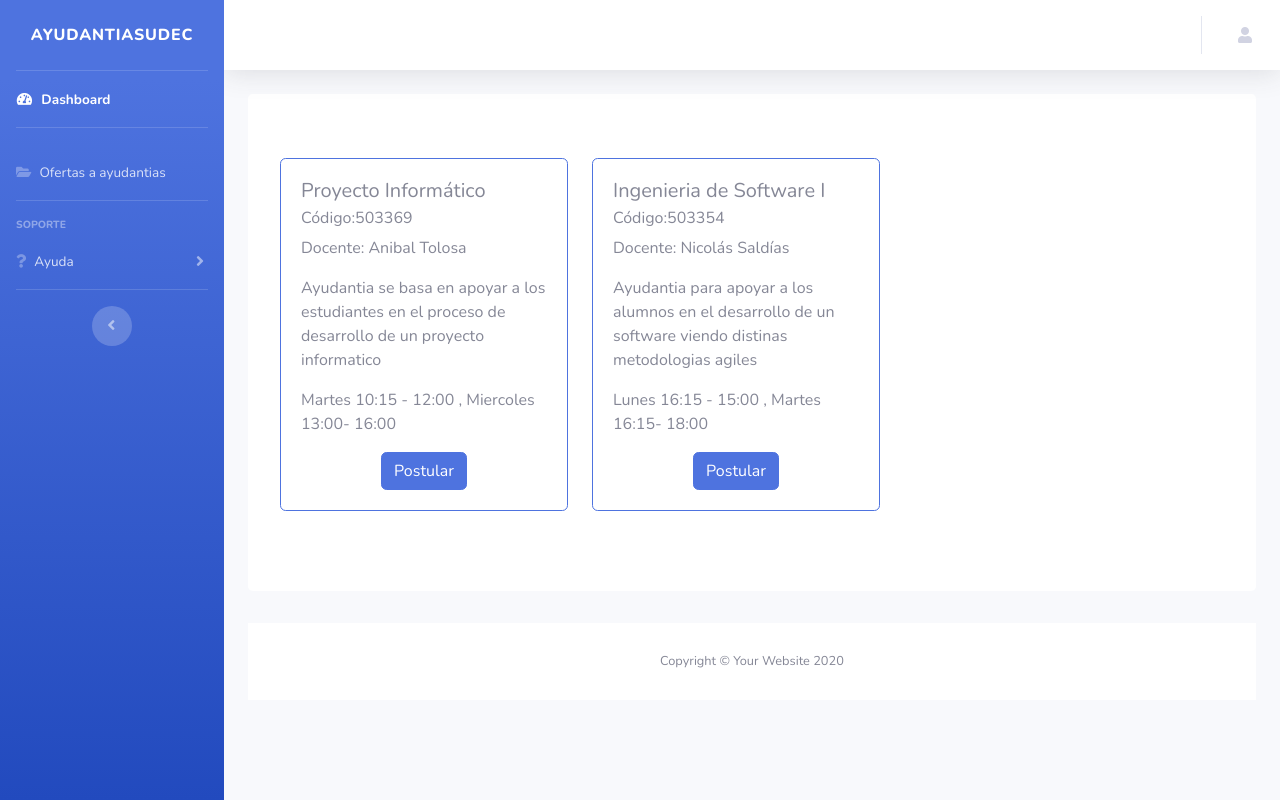
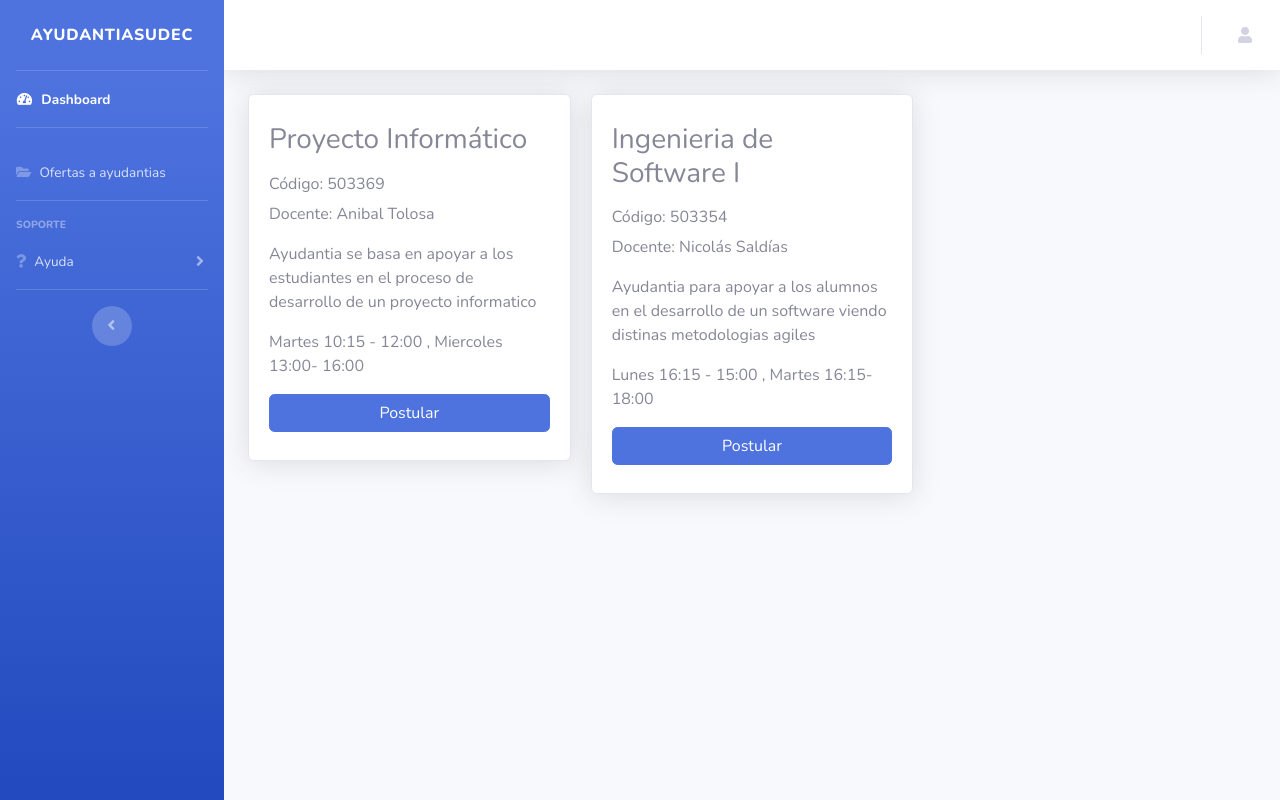
Before and after one commit to BeleIgnacia/PostulaAyudantiasUdeC, a Django app: template templates/plataforma/desplegar_ofertas_ayudantias.html in a window 1280 px wide. Run offline with Django 3.2, Linux system fonts and the light colour scheme; the template is opened without the code that fills it: values that come from a table or form of the project are taken from there, others are empty; data comes from the database, SQL or seed files in the repository; both versions use the stored data as it was after the commit; parts of the project's set-up code (start-up, migrations or seed data) failed here and were passed over; some libraries are stand-ins or nearby versions.

Commit message:
Integración ofertas de ayudantías

```diff
--- a/templates/base/base_dashboard.html
+++ b/templates/base/base_dashboard.html
@@ -89,6 +89,7 @@
         <!-- End of Main Content -->
 
         <!-- Footer -->
+        <!--
         <footer class="sticky-footer bg-white">
             <div class="container my-auto">
                 <div class="copyright text-center my-auto">
@@ -96,6 +97,7 @@
                 </div>
             </div>
         </footer>
+        -->
         <!-- End of Footer -->
 
     </div>
--- a/templates/plataforma/desplegar_ofertas_ayudantias.html
+++ b/templates/plataforma/desplegar_ofertas_ayudantias.html
@@ -4,38 +4,27 @@
 
 {% block content %}
 
-
     {% if object_list %}
-        <div class="jumbotron" style="background-color: white;">
-        <div class="card-deck">
+        <div class="card-columns">
             {% for ayudantia in object_list %}
-                <div class="card-group">
-                    <div class="card border-primary mb-3" style="width: 18rem;">
+                <div class="card shadow h-100 py-2" id="card_{{ ayudantia.curso.codigo }}">
                     <div class="card-body">
-                            <h5 class="card-title">{{ ayudantia.curso.nombre }}</h5>
-                            <h6 class="card-subtitle mb-2 text-muted">Código:{{ ayudantia.curso.codigo }}</h6>
+                        <h3 class="card-title mb-4" id="title_{{ ayudantia.curso.codigo }}">{{ ayudantia.curso.nombre }}</h3>
+                        <h6 class="card-subtitle mb-2 text-muted">Código: {{ ayudantia.curso.codigo }}</h6>
                         <p class="card-text">Docente: {{ ayudantia.curso.docente }}</p>
                         <p class="card-text">{{ ayudantia.descripcion }}</p>
                         <p class="card-text">{{ ayudantia.horario }}</p>
                         <div class="text-center">
                             {% if not request.session.es_docente and not request.session.es_administrador %}
                                 <!-- Solo a alumno se le permite postular -->
-
-
-                                    <a type="button" class="btn btn-primary" data-toggle="modal" data-target="#ingresarDatos"
+                                <a type="button" id="btn_{{ ayudantia.curso.codigo }}" class="btn btn-primary btn-block" data-toggle="modal" data-target="#ingresarDatos"
                                    data-cursomodal='{ "id":"{{ ayudantia.id }}", "codigo":"{{ ayudantia.curso.codigo }}" ,"nombre_curso":"{{ ayudantia.curso.nombre }}" }'>Postular</a>
                             {% endif %}
                         </div>
                     </div>
                 </div>
-                </div>
-
             {% endfor %}
         </div>
-    {% else %}
-        <h1>No hay ofertas de asignaturas para el Semestre actual</h1>
-    {% endif %}
-
 
         <div class="modal fade" id="ingresarDatos" tabindex="-1" role="dialog" aria-labelledby="" aria-hidden="true">
             <div class="modal-dialog" role="document">
@@ -50,10 +39,9 @@
                         <form>
                             <div class="form-group">
                                 <label for="Semestre" class="col-form-label">Semestre donde aprobó la asignatura:</label>
-                            <input type="text" class="form-control" placeholder="Ej: 2019-2" id="Semestre" name="Semestre"></input>
-
+                                <input type="text" class="form-control" placeholder="Ej: 2019-2" id="Semestre" name="Semestre"/>
                                 <label for="Nota" class="col-form-label">Nota:</label>
-                            <input class="form-control" placeholder="Ej: 4.3" id="Nota"></input>
+                                <input class="form-control" placeholder="Ej: 4.3" id="Nota"/>
                             </div>
                         </form>
                     </div>
@@ -73,13 +61,14 @@
                 </div>
             </div>
         </div>
-
+    {% else %}
+        <h1>No hay ofertas de asignaturas para el Semestre actual</h1>
+    {% endif %}
 
 {% endblock %}
 
 {% block extrajs %}
     <script>
-
         $('#ingresarDatos').on('show.bs.modal', function (event) {
             var button = $(event.relatedTarget) // Button that triggered the modal
             var recipient = button.data('cursomodal') // Extract info from data-* attributes
@@ -101,5 +90,4 @@
             })
         });
     </script>
-
 {% endblock %}
```
Also changed, not shown: db.sqlite3. Lines whose indentation alone changed are shown as unchanged.
